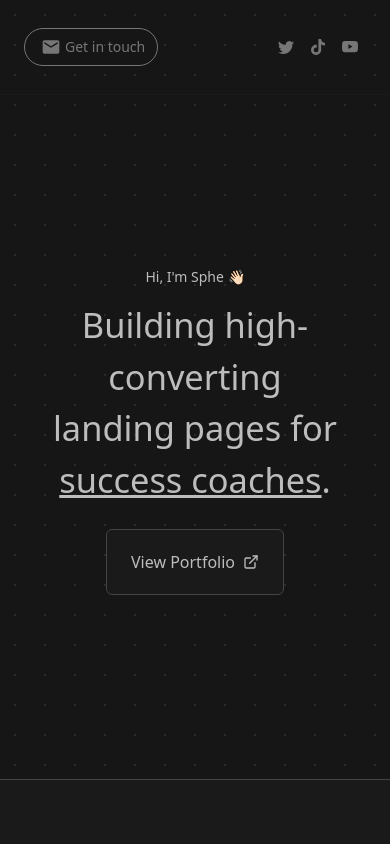
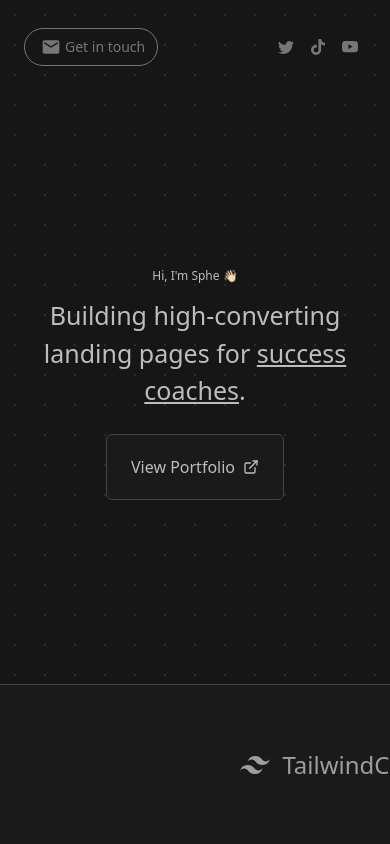
Before and after one commit to S-P-H-E/SPHE, a Next.js app: page / in a window 390 px wide. Shown: the top 844 px of the page. Built offline with nearby package versions, Linux system fonts and the light colour scheme.

Commit message:
mobile ui fix

```diff
--- a/components/Hero.js
+++ b/components/Hero.js
@@ -22,10 +22,10 @@ export default function Home(){
     return (
         <div className="flex flex-col justify-center items-center py-40 text-[#BDBDBD]">
             <div className='mask'>
-                <animated.h1 style={h1Animation} className="py-3 text-sm md:text-md">Hi, I'm Sphe 👋🏻</animated.h1>
+                <animated.h1 style={h1Animation} className="py-3 text-[12px] md:text-md">Hi, I'm Sphe 👋🏻</animated.h1>
             </div>
             <div className='h-fit'>
-                <animated.h2 style={h2Animation} className="font-medium text-[2.15rem] md:text-6xl text-center">Building high-converting <br/> landing pages for <mark className='text-[#BDBDBD] bg-transparent underline'>success coaches</mark>.</animated.h2>
+                <animated.h2 style={h2Animation} className="font-medium text-[25px] md:text-6xl text-center">Building high-converting <br/> landing pages for <mark className='text-[#BDBDBD] bg-transparent underline'>success coaches</mark>.</animated.h2>
             </div>
             <div className='mask transition-all hover:scale-90' >
                 <animated.button style={buttonAnimation} className="m-6 p-5 px-6 rounded-md border border-[#444444] bg-[#1A1A1A] flex justify-center items-center">
```
